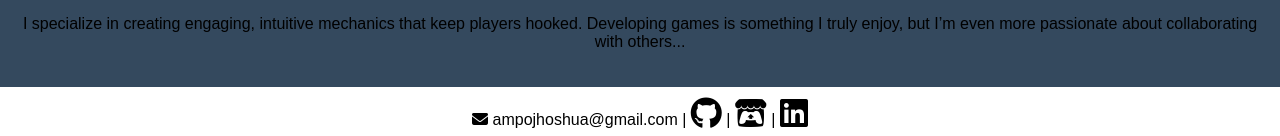
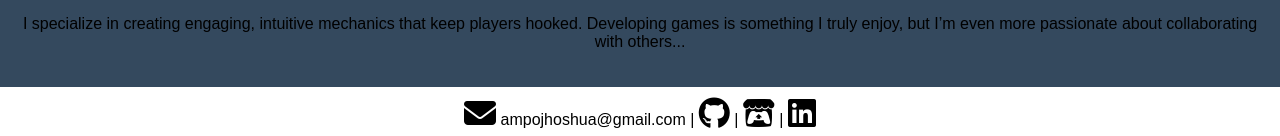
Before and after one commit to Waffle-Fish/Waffle-Fish.github.io, a Jekyll site: the page built from README.md, in a window 1280 px wide. Shown: the part 1932-2068 px from the top of the page. Built offline with Jekyll 4.4.1, drawn with Linux system fonts in a browser that asks for light colours; nearby versions of some CDN libraries; our own code applies the rules of GitHub Pages for plain Markdown files.

Commit message:
update footer

```diff
--- a/_layouts/default.html
+++ b/_layouts/default.html
@@ -74,7 +74,7 @@
     </section>
 
     <footer class="footer">
-        <i class="fa-solid fa-envelope"></i><span> ampojhoshua@gmail.com</span> | <i class="fa-brands fa-github fa-2x"></i> | <i class="fa-brands fa-itch-io fa-2x" href="https://wafflefish.itch.io/"></i> | <i class="fa-brands fa-linkedin fa-2x"></i>
+        <i class="fa-solid fa-envelope fa-2x"></i><span> ampojhoshua@gmail.com</span> | <i class="fa-brands fa-github fa-2x"></i> | <i class="fa-brands fa-itch-io fa-2x" href="https://wafflefish.itch.io/"></i> | <i class="fa-brands fa-linkedin fa-2x"></i>
     </footer>
 
 </body>
```
